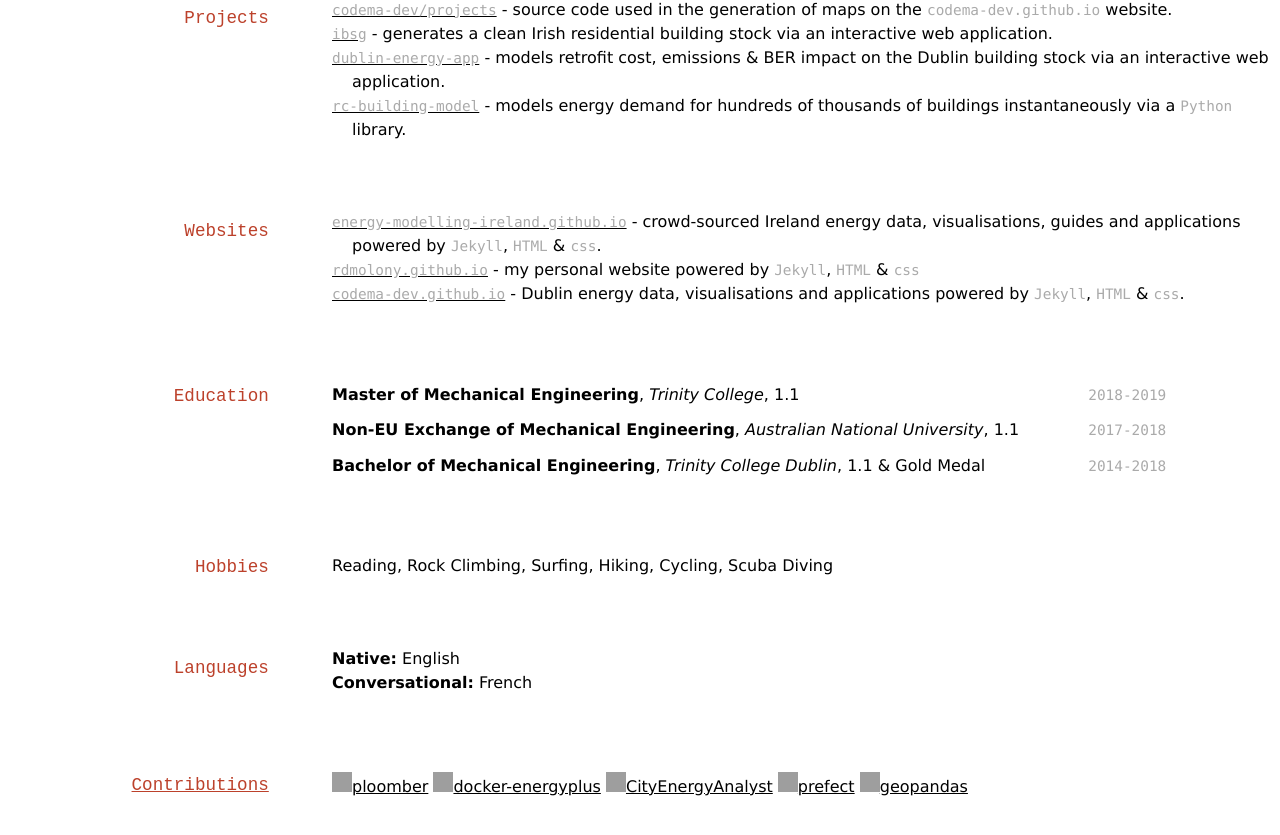
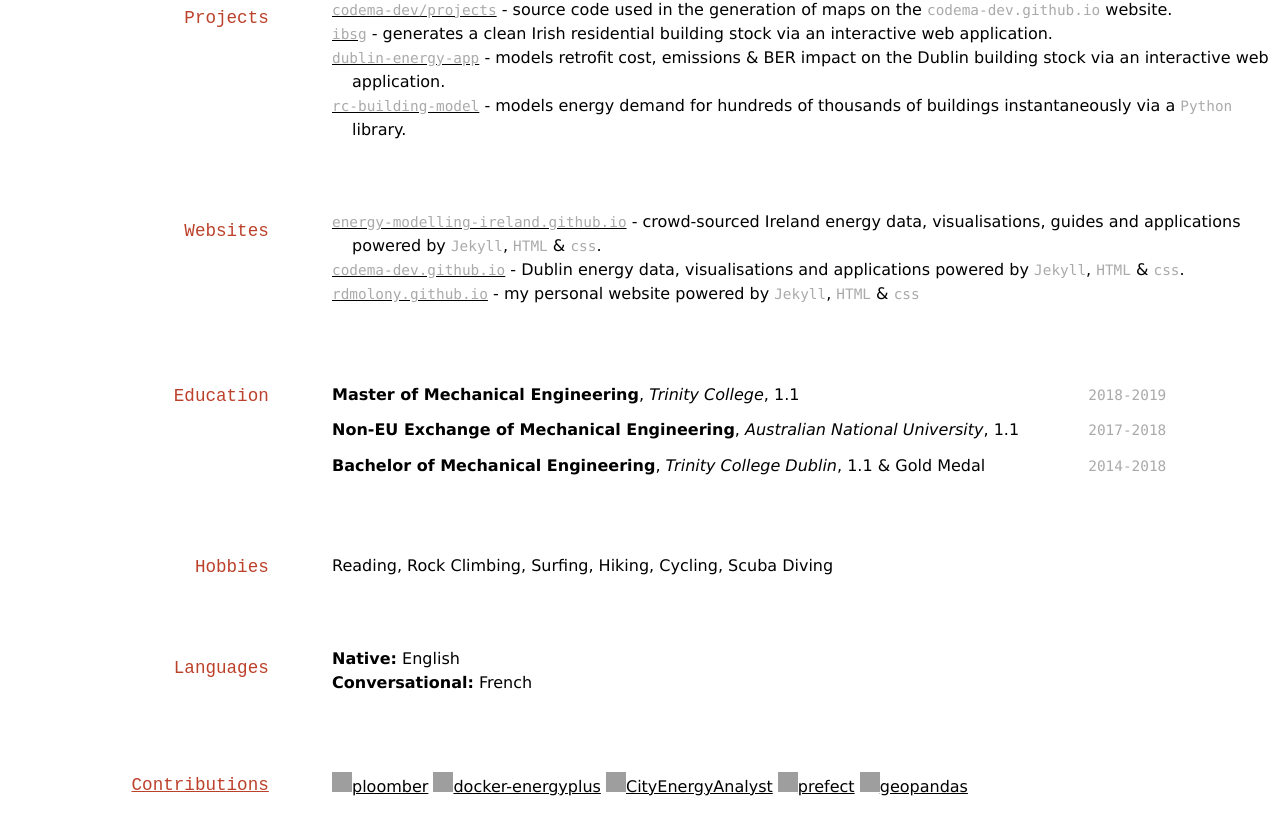
Before and after one commit to rdmolony/rdmolony.github.io, a Jekyll site: the page built from _pages/cv.md, in a window 1280 px wide and 900 px high, scrolled down 300 px, cut to the strip 0-852 px from the top of the window. Shown: the top 835 px of the strip. Built offline with Jekyll 4.4.1, drawn with Linux system fonts in a browser that asks for light colours; grey boxes are pictures that could not be loaded.

```diff
--- a/_pages/cv.md
+++ b/_pages/cv.md
@@ -28,8 +28,8 @@ permalink: "/cv/"
 ## Websites
 
 - [`energy-modelling-ireland.github.io`](/blog/energy-modelling-ireland-website/) - crowd-sourced Ireland energy data, visualisations, guides and applications powered by `Jekyll`, `HTML` & `css`.
+- [`codema-dev.github.io`](/blog/codema-dev-website/) - Dublin energy data, visualisations and applications powered by `Jekyll`, `HTML` & `css`.
 - [`rdmolony.github.io`](/) - my personal website powered by `Jekyll`, `HTML` & `css`
-- [`codema-dev.github.io`](/blog/codema-dev-website/) - Dublin energy data, visualisations and applications powered by `Jekyll`, `HTML` & `css`.
 
 ## Education
 
```
